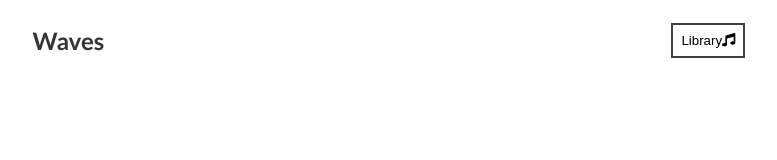
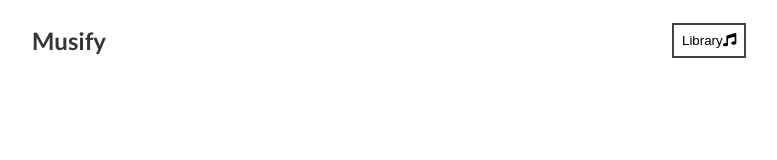
Before and after one commit to robinathon/musicPlayer, a React (Create React App) app: page / in a window 1280 px wide. Shown: the top 160 px of the page, without its empty margins (251-1028 px from the left). Built offline with nearby package versions, Linux system fonts and the light colour scheme.

Commit message:
Update Nav.js

```diff
--- a/src/components/Nav.js
+++ b/src/components/Nav.js
@@ -5,7 +5,7 @@ import { faMusic } from '@fortawesome/free-solid-svg-icons';
 const Nav = ({libraryStatus,setLibraryStatus}) =>{
     return(
         <nav>
-            <h1>Waves</h1>
+            <h1>Musify</h1>
             <button onClick={()=>setLibraryStatus(!libraryStatus)} >
                 Library
                 <FontAwesomeIcon icon={faMusic}/>
```
